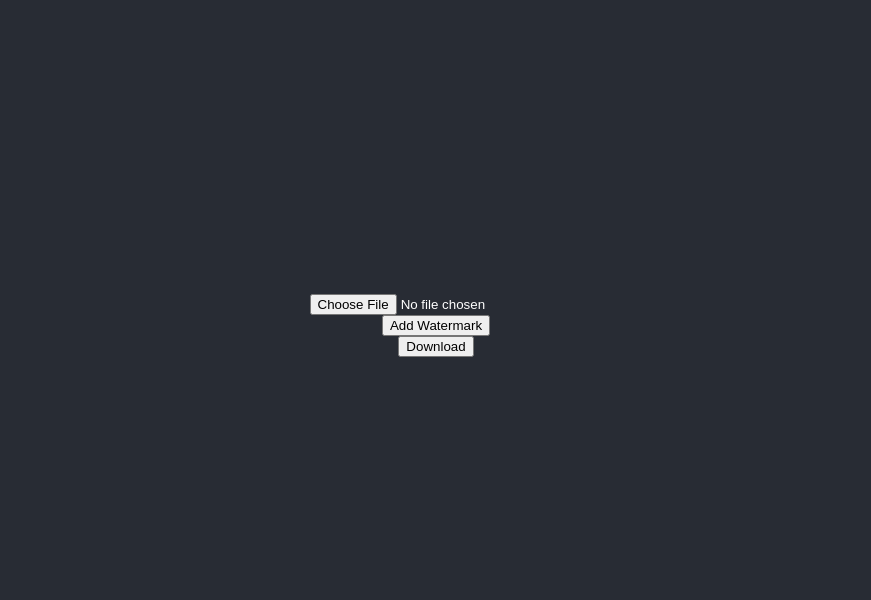
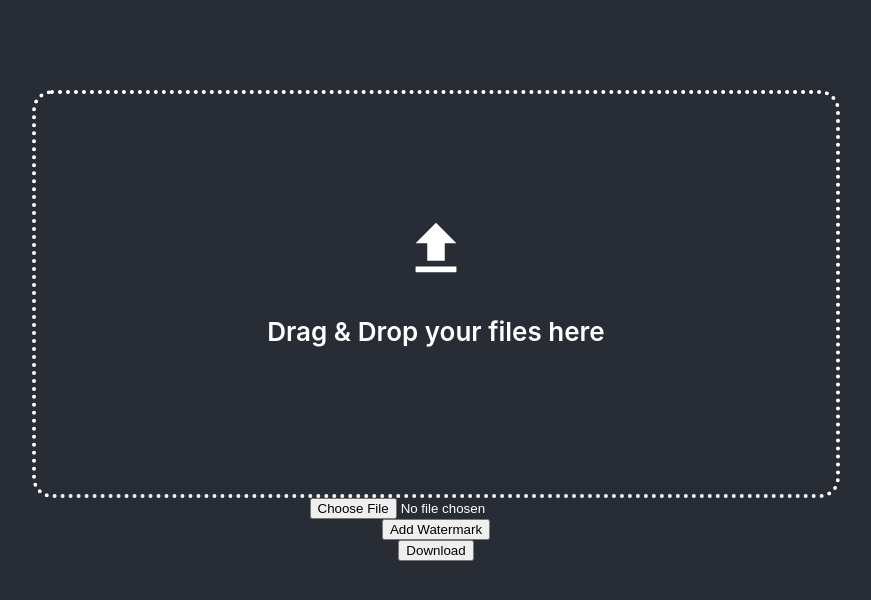
Before and after one commit to thedevarchive/image-watermark-editor, a React (Create React App) app: page / in a window 1280 px wide. Shown: the top 600 px of the page, without its empty margins (204-1075 px from the left). Built offline with nearby package versions, Linux system fonts and the light colour scheme.

Commit message:
Modified watermark and added drag and drop file upload

```diff
--- a/package.json
+++ b/package.json
@@ -9,6 +9,8 @@
     "@testing-library/user-event": "^13.5.0",
     "react": "^19.0.0",
     "react-dom": "^19.0.0",
+    "react-icons": "^5.5.0",
+    "react-md": "^5.1.6",
     "react-scripts": "5.0.1",
     "web-vitals": "^2.1.4"
   },
--- a/src/App.css
+++ b/src/App.css
@@ -36,3 +36,8 @@
     transform: rotate(360deg);
   }
 }
+
+@font-face {
+  font-family: 'CoolFont';
+  src: url('/public/fonts/CoolFont.otf') format('opentype');
+}
--- a/src/App.js
+++ b/src/App.js
@@ -1,9 +1,21 @@
 import './App.css';
+import './dragdrop.css';
 import { useRef, useState } from "react";
+import { MdFileUpload } from "react-icons/md";
 
 function App() {
   const [image, setImage] = useState(null);
+  const [filename, setFilename] = useState("");
+
   const canvasRef = useRef(null);
+
+  const wrapperRef = useRef(null);
+
+  const onDragEnter = () => wrapperRef.current.classList.add('dragover');
+
+  const onDragLeave = () => wrapperRef.current.classList.remove('dragover');
+
+  const onDrop = () => wrapperRef.current.classList.remove('dragover');
 
   const handleImageUpload = (event) => {
     const file = event.target.files[0];
@@ -11,6 +23,7 @@ function App() {
       const reader = new FileReader();
       reader.onload = (e) => setImage(e.target.result);
       reader.readAsDataURL(file);
+      setFilename(file.name);
     }
   };
 
@@ -23,9 +36,25 @@ function App() {
       canvas.width = img.width;
       canvas.height = img.height;
       ctx.drawImage(img, 0, 0);
-      ctx.font = "48px Arial";
-      ctx.fillStyle = "rgba(255, 255, 255, 0.5)";
-      ctx.fillText("Watermark", img.width / 2, img.height / 2);
+
+      const text = "Made by ShibSquad";
+      // Get text width
+      const textWidth = ctx.measureText(text).width + 300;
+      // Approximate text height (adjust as needed)
+      const textHeight = 48;
+
+      // Corrected center position
+      const x = (canvas.width - textWidth) / 2;
+      const y = (canvas.height + textHeight) / 2;
+
+      const font = new FontFace("CoolFont", "url(/fonts/CoolFont.otf)");
+      font.load().then(() => {
+        document.fonts.add(font);
+        ctx.font = "48px CoolFont";
+        ctx.fillStyle = "rgba(255, 255, 255, 0.6)";
+        ctx.fillText(text, x, y);
+      });
+
     };
   };
 
@@ -39,6 +68,26 @@ function App() {
 
   return (
     <div className='App-header'>
+      <div
+        ref={wrapperRef}
+        className="drop-file-input"
+        onDragEnter={onDragEnter}
+        onDragLeave={onDragLeave}
+        onDrop={onDrop}
+      >
+        <div className="drop-file-input__label">
+          <MdFileUpload size={70} color="white" />
+          {
+            filename != "" ? (
+              <p>{filename}</p>
+            ) : (
+              <p>Drag & Drop your files here</p>
+            )
+          }
+        </div>
+        <input type="file" accept="image/*" onChange={handleImageUpload} />
+      </div>
+
       <input type="file" accept="image/*" onChange={handleImageUpload} />
       <button onClick={addWatermark}>Add Watermark</button>
       <button onClick={downloadImage}>Download</button>
--- /dev/null
+++ b/src/dragdrop.css
@@ -0,0 +1,41 @@
+/* Taken from
+   https://www.geeksforgeeks.org/drag-and-drop-file-upload-component-with-react-hooks/?ref=ml_lbp */
+.drop-file-input {
+    position: relative;
+    width: 800px;
+    height: 400px;
+    border: 4px dotted;
+    border-radius: 20px;
+
+    display: flex;
+    align-items: center;
+    justify-content: center;
+
+    background-color: var(--input-bg);
+}
+
+.drop-file-input input {
+    opacity: 0;
+    position: absolute;
+    top: 0;
+    left: 0;
+    width: 100%;
+    height: 100%;
+    cursor: pointer;
+}
+
+.drop-file-input:hover,
+.drop-file-input.dragover {
+    opacity: 0.6;
+}
+
+.drop-file-input__label {
+    text-align: center;
+    color: var(--txt-second-color);
+    font-weight: 600;
+    padding: 10px;
+}
+
+.drop-file-input__label img {
+    width: 100px;
+}
```
Also changed, not shown: public/fonts/CoolFont.otf (added), 1 other file (tests, documents, lock files or other folders).
